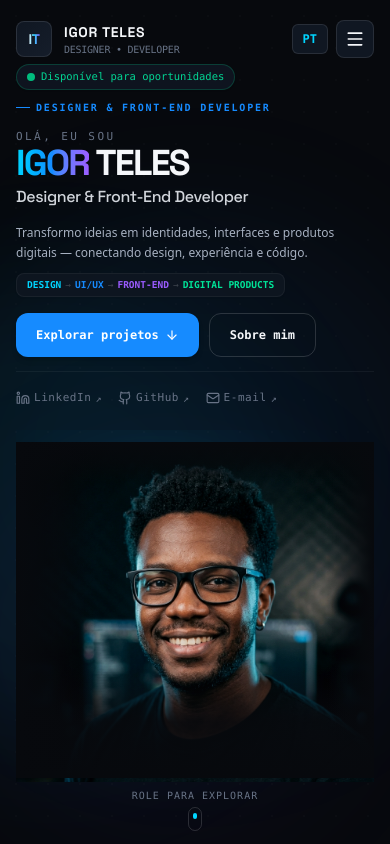
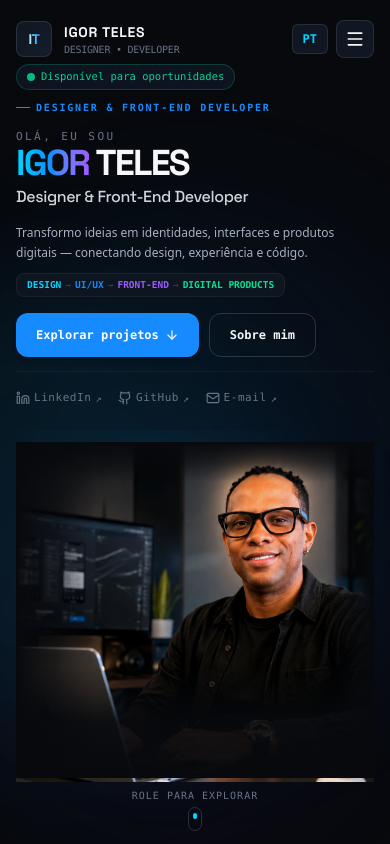
Before and after one commit to igortelesdesign-svg/byigorteles, a React (Vite) app: page / in a window 390 px wide. Shown: the top 844 px of the page. Built offline with nearby package versions, Linux system fonts and the light colour scheme.

Commit message:
feat: atualiza retrato profissional e melhora experiencia mobile

```diff
--- a/src/App.tsx
+++ b/src/App.tsx
@@ -17,7 +17,6 @@ import { ClientsSection } from './components/ClientsSection';
 import { ContactSection } from './components/ContactSection';
 import { Footer } from './components/Footer';
 import { BackToTop } from './components/BackToTop';
-import { PWAInstallPrompt } from './components/PWAInstallPrompt';
 
 export default function App() {
   return (
@@ -61,7 +60,6 @@ export default function App() {
 
         {/* Floating Utilities */}
         <BackToTop />
-        <PWAInstallPrompt />
       </div>
     </LanguageProvider>
   );
--- a/src/components/Hero.tsx
+++ b/src/components/Hero.tsx
@@ -2,7 +2,7 @@ import React, { useState } from 'react';
 import { useLanguage } from '../context/LanguageContext';
 import { ArrowDown, Mail, Github, Linkedin } from 'lucide-react';
 import { motion, useMotionValue, useSpring, useTransform } from 'motion/react';
-import igorPortrait from '../assets/images/igor_teles_portrait_1787671345766.jpg';
+const igorPortrait = '/igor-novo.jpg';
 
 export const Hero: React.FC = () => {
   const { t, language } = useLanguage();
```
Also changed, not shown: public/igor-novo.jpg (added).
